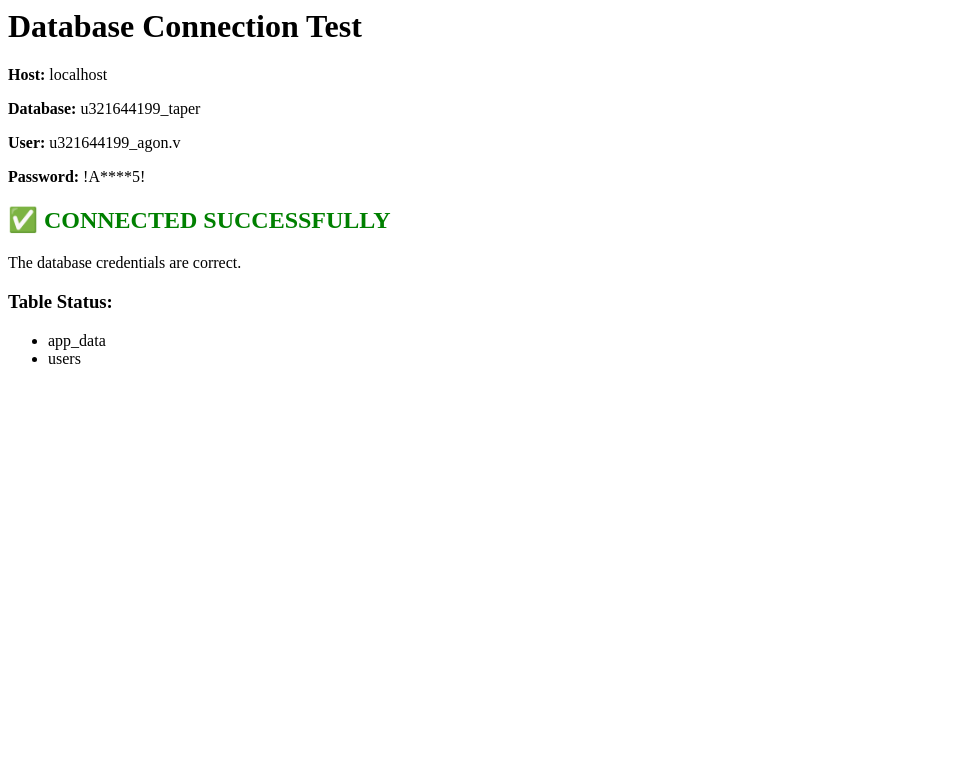
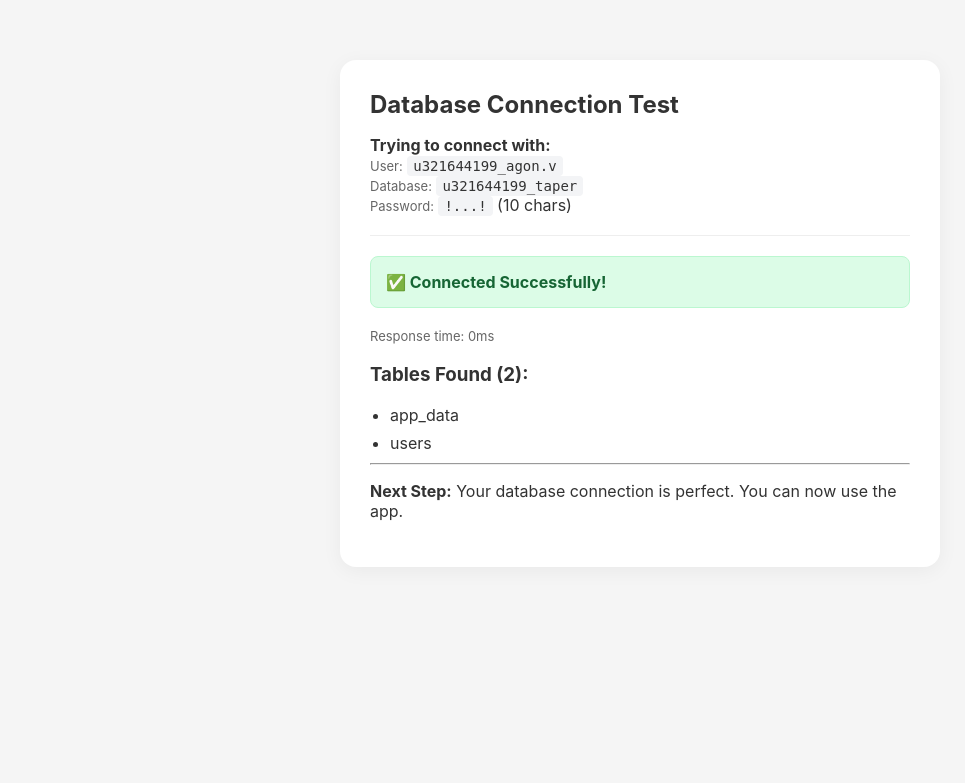
Before and after one commit to agve95-hub/tapertrackapp, a PHP site: page /public/test.php in a window 1280 px wide. Shown: the top 783 px of the page, without its empty margins (0-965 px from the left). Run offline with PHP 8.4, Linux system fonts and the light colour scheme.

Commit message:
feat: Improve database connection handling and diagnostics
Enhance the application's resilience and user experience by improving how database connection errors are handled and providing better diagnostic tools.

The backend API (`public/api/index.php`) now includes a PDO timeout option and trims whitespace from connection credentials to prevent common configuration errors. Connection failure messages are more specific, and the front-end (`components/AuthScreen.tsx`) displays a more informative error banner.

A new diagnostic tool (`public/test.php`) has been introduced, accessible via a link in the error banner. This tool provides detailed information about connection parameters and the connection attempt, helping users troubleshoot issues more effectively.

```diff
--- a/public/test.php
+++ b/public/test.php
@@ -1,52 +1,115 @@
 <?php
-// TAPERTRACK CONNECTION TESTER
+// TAPERTRACK ADVANCED CONNECTION DIAGNOSTIC
+// Access this file at: https://tapertrack.pixelwerk.pro/test.php
+
+ini_set('display_errors', 1);
 error_reporting(E_ALL);
-ini_set('display_errors', 1);
 
-// --- CREDENTIALS FROM YOUR API FILE ---
+// --- 1. CONFIGURATION (Must Match Hostinger EXACTLY) ---
 $host = 'localhost';
 $db   = 'u321644199_taper';
 $user = 'u321644199_agon.v';
-$pass = '!Africa95!'; // <--- IF THIS IS WRONG, CHANGE IT HERE TO TEST
+$pass = '!Africa95!';
 
-echo "<h1>Database Connection Test</h1>";
-echo "<p><strong>Host:</strong> $host</p>";
-echo "<p><strong>Database:</strong> $db</p>";
-echo "<p><strong>User:</strong> $user</p>";
-echo "<p><strong>Password:</strong> " . substr($pass, 0, 2) . "****" . substr($pass, -2) . "</p>";
+// Trim whitespace just in case of copy-paste errors
+$host = trim($host);
+$db   = trim($db);
+$user = trim($user);
+$pass = trim($pass);
 
+?>
+<!DOCTYPE html>
+<html lang="en">
+<head>
+    <meta charset="UTF-8">
+    <meta name="viewport" content="width=device-width, initial-scale=1.0">
+    <title>Connection Diagnostic</title>
+    <style>
+        body { font-family: -apple-system, system-ui, sans-serif; max-width: 600px; margin: 40px auto; padding: 20px; background: #f5f5f5; color: #333; }
+        .card { background: white; padding: 30px; border-radius: 16px; box-shadow: 0 4px 20px rgba(0,0,0,0.05); }
+        h1 { margin-top: 0; font-size: 24px; }
+        .status { padding: 15px; border-radius: 8px; margin-bottom: 20px; font-weight: bold; }
+        .success { background: #dcfce7; color: #166534; border: 1px solid #bbf7d0; }
+        .error { background: #fee2e2; color: #991b1b; border: 1px solid #fecaca; }
+        code { background: #f3f4f6; padding: 2px 6px; border-radius: 4px; font-family: monospace; font-size: 14px; }
+        .detail { font-size: 13px; color: #666; margin-top: 5px; }
+        ul { margin: 10px 0; padding-left: 20px; }
+        li { margin-bottom: 8px; }
+    </style>
+</head>
+<body>
+
+<div class="card">
+    <h1>Database Connection Test</h1>
+
+    <div style="margin-bottom: 20px; padding-bottom: 20px; border-bottom: 1px solid #eee;">
+        <strong>Trying to connect with:</strong><br>
+        <span class="detail">User:</span> <code><?php echo htmlspecialchars($user); ?></code><br>
+        <span class="detail">Database:</span> <code><?php echo htmlspecialchars($db); ?></code><br>
+        <span class="detail">Password:</span> <code><?php echo substr($pass, 0, 1) . '...' . substr($pass, -1); ?></code> (<?php echo strlen($pass); ?> chars)
+    </div>
+
+    <?php
     try {
         $dsn = "mysql:host=$host;dbname=$db;charset=utf8mb4";
-    $pdo = new PDO($dsn, $user, $pass);
-    $pdo->setAttribute(PDO::ATTR_ERRMODE, PDO::ERRMODE_EXCEPTION);
+        $options = [
+            PDO::ATTR_ERRMODE => PDO::ERRMODE_EXCEPTION,
+            PDO::ATTR_TIMEOUT => 5 // 5 second timeout
+        ];
 
-    echo "<h2 style='color:green'>✅ CONNECTED SUCCESSFULLY</h2>";
-    echo "<p>The database credentials are correct.</p>";
+        $start = microtime(true);
+        $pdo = new PDO($dsn, $user, $pass, $options);
+        $duration = round((microtime(true) - $start) * 1000, 2);
 
-    // Test Table Access
-    echo "<h3>Table Status:</h3>";
+        // Success!
+        echo '<div class="status success">✅ Connected Successfully!</div>';
+        echo '<p class="detail">Response time: ' . $duration . 'ms</p>';
+
+        // Check Tables
         $stmt = $pdo->query("SHOW TABLES");
         $tables = $stmt->fetchAll(PDO::FETCH_COLUMN);
+
+        echo "<h3>Tables Found (" . count($tables) . "):</h3>";
         if (empty($tables)) {
-        echo "<p>No tables found. They will be created when you run the app.</p>";
+            echo "<p>No tables found. The app will create them automatically on first run.</p>";
         } else {
             echo "<ul>";
-        foreach ($tables as $t) echo "<li>$t</li>";
+            foreach ($tables as $t) echo "<li>" . htmlspecialchars($t) . "</li>";
             echo "</ul>";
         }
 
+        echo "<hr><p><strong>Next Step:</strong> Your database connection is perfect. You can now use the app.</p>";
+
     } catch (PDOException $e) {
-    echo "<h2 style='color:red'>❌ CONNECTION FAILED</h2>";
-    echo "<p><strong>Error Message:</strong> " . $e->getMessage() . "</p>";
+        // Failure
+        echo '<div class="status error">❌ Connection Failed</div>';
 
-    if (strpos($e->getMessage(), 'Access denied') !== false) {
-        echo "<div style='background:#fee; padding:10px; border:1px solid red;'>";
-        echo "<strong>Help:</strong> 'Access denied' means your <strong>Password</strong> is wrong.<br>";
-        echo "1. Go to Hostinger -> Databases.<br>";
-        echo "2. Click the 3 dots next to user <code>$user</code>.<br>";
-        echo "3. Click 'Change Password'.<br>";
-        echo "4. Update the password in <code>public/api/index.php</code> line 23.";
-        echo "</div>";
+        $msg = $e->getMessage();
+        echo "<p><strong>Error Message:</strong> <br><code>" . htmlspecialchars($msg) . "</code></p>";
+
+        echo "<h3>Troubleshooting Guide:</h3>";
+        echo "<ul>";
+
+        // Analyze Error Code
+        if (strpos($msg, 'Access denied') !== false) {
+            echo "<li><strong>Wrong Password or User:</strong> The server rejected the password <code>$pass</code> for user <code>$user</code>.</li>";
+            echo "<li>1. Login to Hostinger Panel.</li>";
+            echo "<li>2. Go to <strong>Databases</strong>.</li>";
+            echo "<li>3. Find user <code>$user</code>.</li>";
+            echo "<li>4. Click the three dots ⋮ and choose <strong>Change Password</strong>.</li>";
+            echo "<li>5. Set the password to <code>!Africa95!</code> exactly, or update this file.</li>";
+            echo "<li><strong>Check User Permissions:</strong> Did you assign the user to the database? In Hostinger, ensure user <code>$user</code> is linked to database <code>$db</code>.</li>";
+        } elseif (strpos($msg, 'Unknown database') !== false) {
+            echo "<li><strong>Wrong Database Name:</strong> The database <code>$db</code> does not exist. Check for typos.</li>";
+        } elseif (strpos($msg, 'host') !== false) {
+            echo "<li><strong>Wrong Host:</strong> <code>localhost</code> usually works, but check if Hostinger provided a specific IP address.</li>";
+        } else {
+            echo "<li><strong>General Error:</strong> Check the error message above.</li>";
         }
+        echo "</ul>";
     }
     ?>
+</div>
+
+</body>
+</html>
```
Also changed, not shown: components/AuthScreen.tsx (+11 -4 lines), public/api/index.php (+13 -8 lines). Lines whose indentation alone changed are shown as unchanged.
